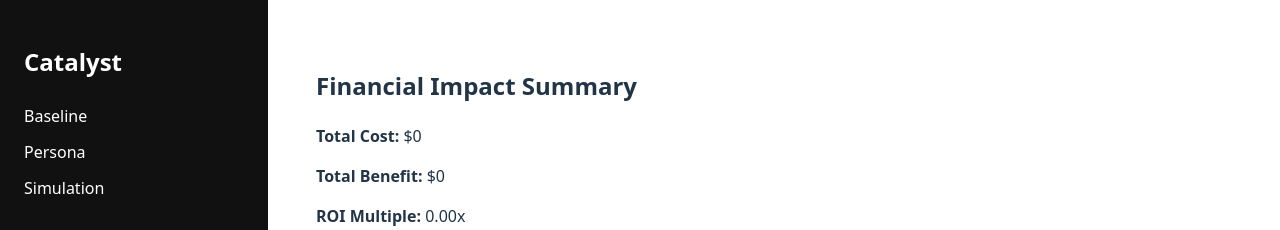
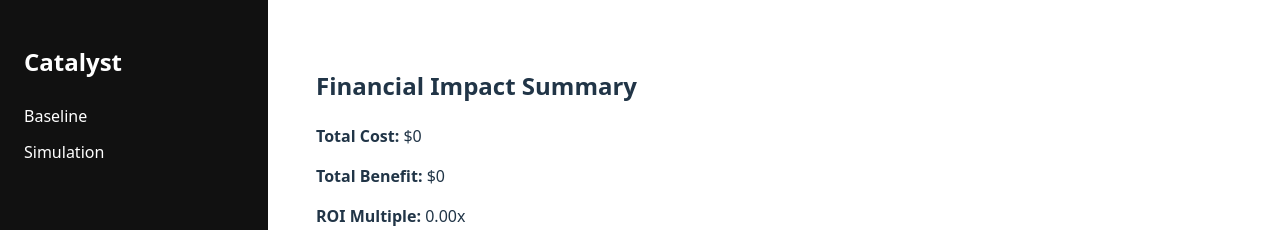
Before and after one commit to prasadbng-art/the-catalyst, a React (Vite) app in the folder catalyst_v1/catalyst-api/catalyst-ui/: page /simulation in a window 1280 px wide. Shown: the top 230 px of the page. Built offline with nearby package versions, Linux system fonts and the light colour scheme.

Commit message:
removing persona from sidebar

```diff
--- a/catalyst_v1/catalyst-api/catalyst-ui/src/components/layout/Sidebar.tsx
+++ b/catalyst_v1/catalyst-api/catalyst-ui/src/components/layout/Sidebar.tsx
@@ -16,9 +16,6 @@ export default function Sidebar() {
         <Link to="/baseline" style={{ color: "#fff", textDecoration: "none" }}>
           Baseline
         </Link>
-        <Link to="/persona" style={{ color: "#fff", textDecoration: "none" }}>
-          Persona
-        </Link>
         <Link to="/simulation" style={{ color: "#fff", textDecoration: "none" }}>
           Simulation
         </Link>
```
